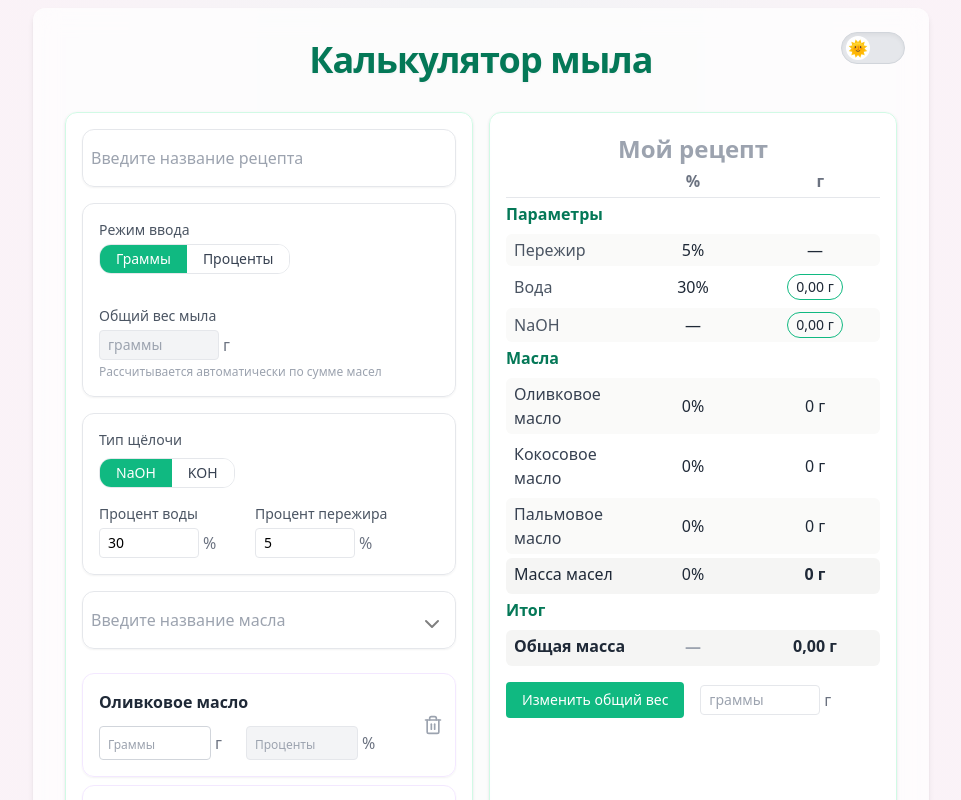
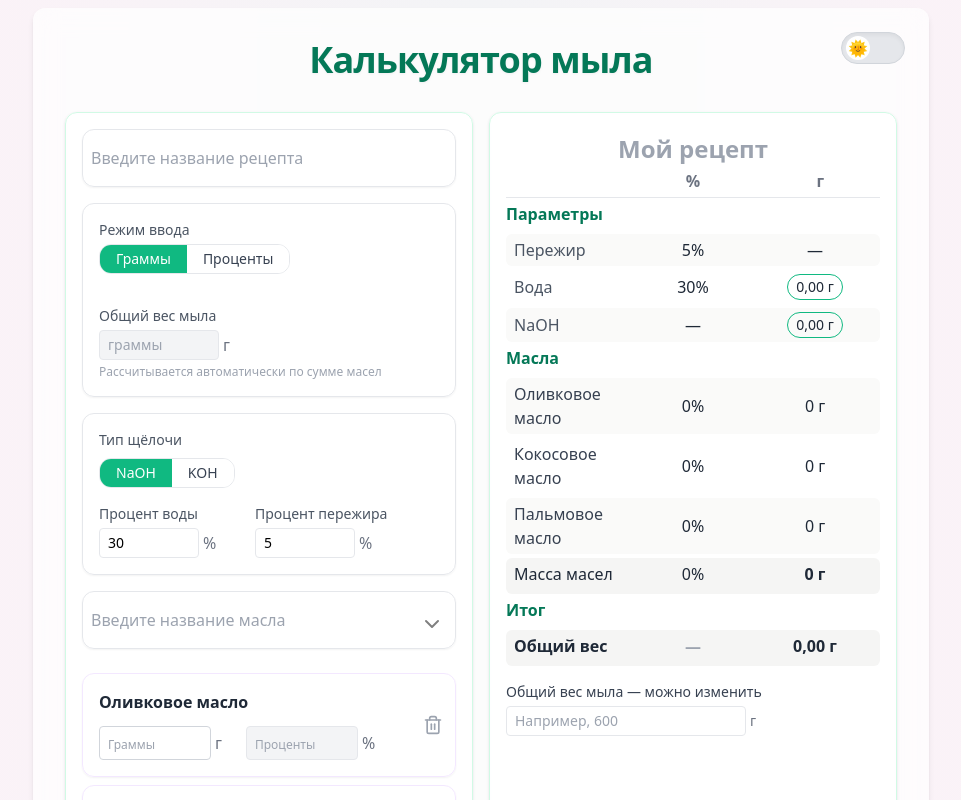
Before and after one commit to zheleznikov/sava-savon-soap, a React (Vite) app: page / in a window 1280 px wide. Shown: the top 800 px of the page, without its empty margins (159-1120 px from the left). Built offline with nearby package versions, Linux system fonts and the light colour scheme.

Commit message:
summary updated

```diff
--- a/src/feature/output-summary/ResultSummary.tsx
+++ b/src/feature/output-summary/ResultSummary.tsx
@@ -4,7 +4,7 @@ export const ResultSummary = ({ totalResultAmount }: { totalResultAmount: number
     <div>
         <h4 className="text-md font-semibold text-emerald-700 mb-2 mt-1">Итог</h4>
         <div className="grid grid-cols-3 gap-2 pt-1 font-semibold text-gray-800 bg-stone-100 rounded-md px-2 py-2 items-center mt-1">
-            <span>Общая масса</span>
+            <span>Общий вес</span>
             <span className="text-center text-gray-400">—</span>
             <span className="text-center font-bold">{formatNumber(totalResultAmount)} г</span>
         </div>
--- a/src/feature/scale-recipe/ScaleRecipeBlock.tsx
+++ b/src/feature/scale-recipe/ScaleRecipeBlock.tsx
@@ -4,55 +4,53 @@ import {SmartNumberInput} from "../../shared/ui/SmartNumberInput";
 import {useSoapRecipe} from "../recipe-calculation/model/useSoapRecipe";
 import {useSoapCalculations} from "../recipe-calculation/model/useSoapCalculations";
 
-export const ScaleRecipeBlock:FC = () => {
+export const ScaleRecipeBlock: FC = () => {
+    const { totalResultAmount } = useSoapCalculations();
 
     const {
-        totalResultAmount,
-
-    } = useSoapCalculations();
-
-    const {
-        inputType, setInputType,
-        userDefinedTotalWeight, setUserDefinedTotalWeight
+        inputType,
+        setInputType,
+        userDefinedTotalWeight,
+        setUserDefinedTotalWeight,
     } = useSoapRecipe();
 
     const isGramMode = inputType === InputType.Gram;
 
+    const handleInputChange = (value: number) => {
+        // Переключаем только если введено новое значение, отличное от текущего
+        if (isGramMode && value !== totalResultAmount) {
+            setInputType(InputType.Percent);
+        }
+        setUserDefinedTotalWeight(value);
+    };
+
     return (
-        <div className="mt-4 flex flex-wrap gap-4 items-center">
-            {/* Кнопка смены режима */}
-            <button
-                onClick={() => {
-                    if (inputType === InputType.Gram) {
-                        setUserDefinedTotalWeight(totalResultAmount);
-                        setInputType(InputType.Percent);
-                    } else {
-                        setInputType(InputType.Gram);
-                    }
-                }}
-                className="px-4 py-2 bg-emerald-500 hover:bg-emerald-600 text-white text-sm rounded transition whitespace-nowrap"
+        <div className="mt-4 w-fit">
+            <div className="flex items-center gap-1 mb-1">
+                <label className="text-sm text-gray-700"
+                       title="Измените, чтобы задать точный вес готового мыла. Рецепт пересчитается автоматически.">Общий вес мыла — можно изменить</label>
+
+            </div>
+
+
+            <div className="flex items-center gap-1"
+                 title="Измените, чтобы задать точный вес готового мыла. Рецепт пересчитается автоматически."
             >
-                {inputType === InputType.Gram ? "Изменить общий вес" : "Изменить вес масел"}
-            </button>
+                <SmartNumberInput
+                    decimalPlaces={0}
+                    value={isGramMode ? totalResultAmount : userDefinedTotalWeight}
+                    onChange={handleInputChange}
+                    placeholder="Например, 600"
+                    min={10}
+                    max={10000}
+                    className="text-sm px-2 py-1 w-[240px]" // 👈 ширина под текст лейбла
 
-            {/* Поле ввода общего веса мыла */}
-            <div
-                className="flex flex-col"
-                style={{ minWidth: "160px", maxWidth: "200px", flex: "1 1 auto" }}
-            >
-                <div className="flex items-center gap-1">
-                    <SmartNumberInput
-                        decimalPlaces={0}
-                        value={isGramMode ? totalResultAmount : userDefinedTotalWeight}
-                        onChange={isGramMode ? () => {} : setUserDefinedTotalWeight}
-                        placeholder="граммы"
-                        min={10}
-                        max={10000}
-                        className="w-full max-w-[120px] text-sm"
-                    />
-                    <span className="text-gray-500">г</span>
-                </div>
+                />
+                <span className="text-gray-500 text-sm">г</span>
             </div>
         </div>
+
+
     );
+
 };
--- /dev/null
+++ b/src/shared/ui/ToggleSwitch.tsx
@@ -0,0 +1,59 @@
+import { FC } from "react";
+import clsx from "clsx";
+
+type ToggleSwitchTextProps = {
+    checked: boolean;
+    onToggle: () => void;
+    labelLeft: string;
+    labelRight: string;
+    ariaLabel?: string;
+    className?: string;
+};
+
+export const ToggleSwitch: FC<ToggleSwitchTextProps> = ({
+                                                                checked,
+                                                                onToggle,
+                                                                labelLeft,
+                                                                labelRight,
+                                                                ariaLabel = "Toggle switch",
+                                                                className = "",
+                                                            }) => {
+    return (
+        <button
+            onClick={onToggle}
+            className={clsx(
+                "relative flex items-center border rounded-full transition-colors duration-300 overflow-hidden",
+                "w-36 h-9 text-sm sm:w-40 sm:h-10",
+                checked ? "bg-emerald-600 border-emerald-700" : "bg-gray-300 border-gray-400",
+                className
+            )}
+            aria-label={ariaLabel}
+        >
+            {/* Лейблы */}
+            <span
+                className={clsx(
+                    "w-1/2 text-center z-10 transition-colors duration-300",
+                    checked ? "text-white" : "text-gray-800"
+                )}
+            >
+        {labelLeft}
+      </span>
+            <span
+                className={clsx(
+                    "w-1/2 text-center z-10 transition-colors duration-300",
+                    checked ? "text-gray-800" : "text-white"
+                )}
+            >
+        {labelRight}
+      </span>
+
+            {/* Плавающая подложка */}
+            <div
+                className={clsx(
+                    "absolute top-0 left-0 h-full w-1/2 bg-white rounded-full shadow transition-transform duration-300",
+                    checked ? "translate-x-full" : "translate-x-0"
+                )}
+            />
+        </button>
+    );
+};
```
